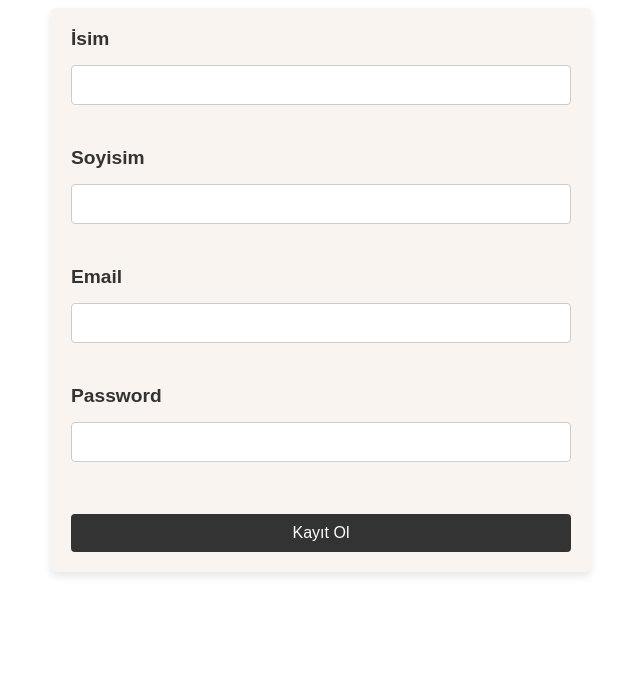
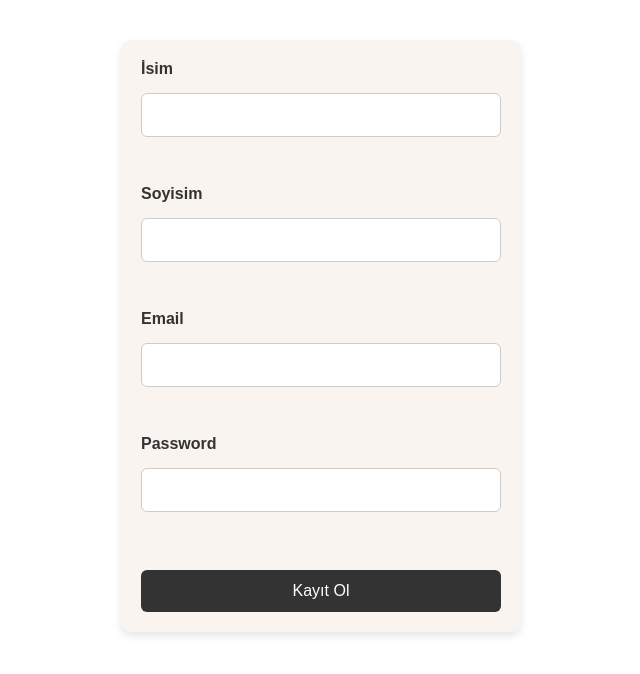
Before and after one commit to kursatkilic66/HaveToDo, a plain HTML site: page registerForm.html in a window 1280 px wide. Shown: the whole page, without its empty margins (319-959 px from the left). Drawn offline with Linux system fonts and the light colour scheme.

Commit message:
tele uygun hale geldi

```diff
--- a/registerForm.html
+++ b/registerForm.html
@@ -10,43 +10,47 @@
       form {
         display: flex;
         flex-direction: column;
-        width: 500px;
-        height: 50%;
+        width: 90%; /* 📱 Telefon ekranında neredeyse tam genişlik */
+        max-width: 400px; /* 💻 PC’de genişlemesin */
         background-color: #f9f4ef;
 
-        margin: auto;
-        gap: 10px;
+        margin: 40px auto; /* Ortala */
+        gap: 15px;
 
-        border-radius: 5px;
+        border-radius: 10px;
 
         font-family: Arial, sans-serif;
-        font-size: larger;
+        font-size: 1rem;
         padding: 20px;
         box-shadow: 0 4px 8px rgba(0, 0, 0, 0.1);
+        box-sizing: border-box; /* Taşmayı önle */
       }
+
       label {
-        margin-bottom: 5px;
         font-weight: bold;
         color: #333;
       }
+
       input {
-        padding: 10px;
+        padding: 12px;
         border: 1px solid #ccc;
-        border-radius: 4px;
-        font-size: 16px;
+        border-radius: 6px;
+        font-size: 1rem;
         width: 100%;
         box-sizing: border-box;
       }
+
       button {
-        padding: 10px;
+        padding: 12px;
         background-color: #333;
         color: white;
         border: none;
-        border-radius: 4px;
+        border-radius: 6px;
         cursor: pointer;
-        font-size: 16px;
+        font-size: 1rem;
         margin-top: 10px;
       }
+
       button:hover {
         background-color: #555;
         transition: 0.3s ease;
```
Also changed, not shown: loginForm.html (+18 -17 lines).
